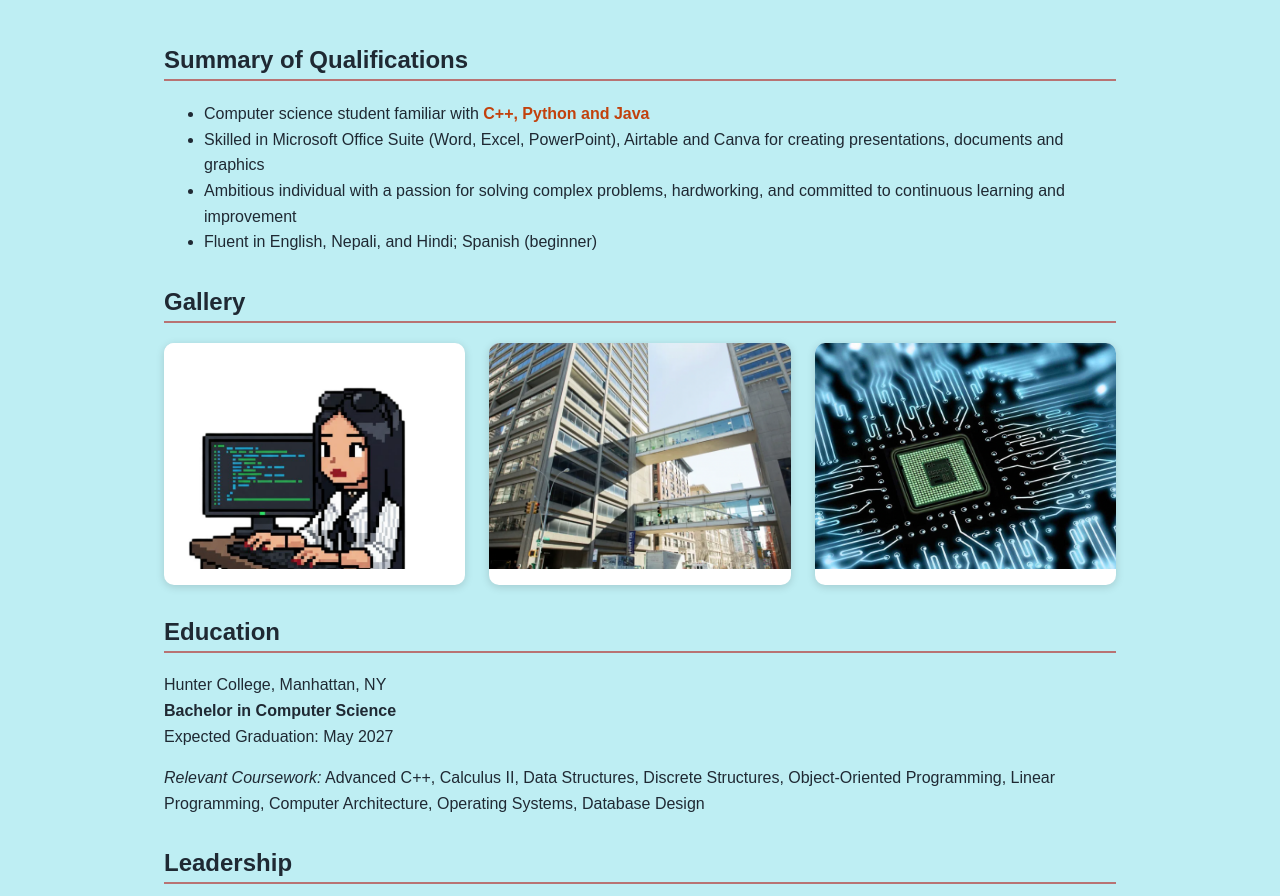
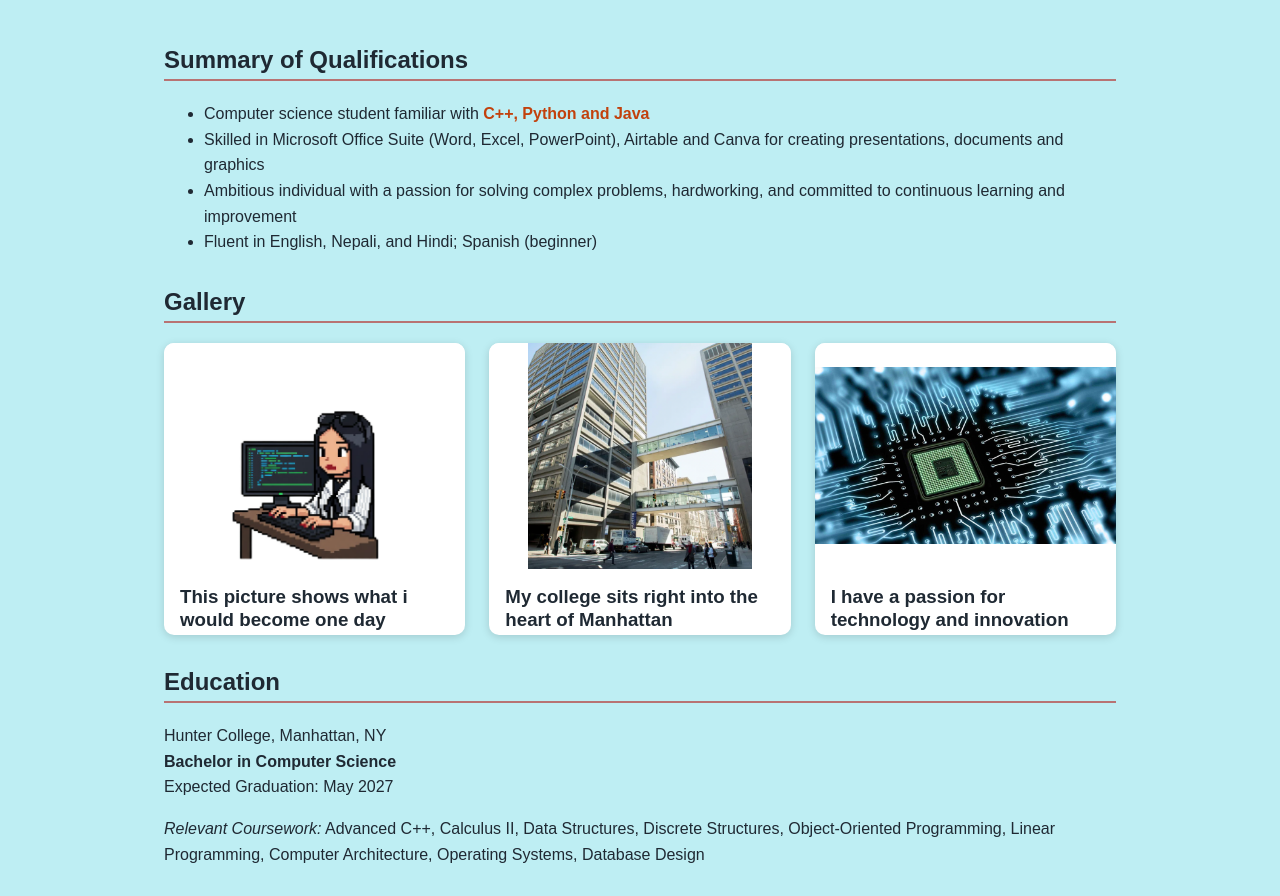
Before and after one commit to PasangBhuti/PasangBhuti.github.io, a plain HTML site: page index.html in a window 1280 px wide. Shown: the part 199-1095 px from the top of the page. Drawn offline with Linux system fonts and the light colour scheme.

Commit message:
changes on reflection

```diff
--- a/index.html
+++ b/index.html
@@ -39,19 +39,18 @@
             <h2>Gallery</h2>
             <div class="grid">
                 <article class="card">
-                    <img src="assets.png" alt="">
-                    <h3></h3>
+                    <img src="assets.png" alt="Featured Image">
+                    <h3>This picture shows what i would become one day</h3>
 
                 </article>
                 <article class="card">
-                    <img src="a.png" alt="">
-
+                    <img src="a.png" alt="HUNTER COLLEGE">
+                  <h3>My college sits right into the heart of Manhattan</h3>
 
                 </article>
                 <article class="card">
-                    <img src="b.png" alt="">
-
-
+                    <img src="b.png" alt="Interesting Image">
+                    <h3> I have a passion for technology and innovation</h3>
                 </article>
             </div>
         </section>
--- a/styles.css
+++ b/styles.css
@@ -122,11 +122,13 @@ section h2 {
     box-shadow: 0 6px 14px rgba(0, 0, 0, 0.2);
 }
 
+
 .card img {
     display: block;
     width: 100%;
-    aspect-ratio: 4 / 3;   /* keeps all three photos the same size */
-    object-fit: cover;     /* crops instead of stretching */
+    aspect-ratio: 4 / 3;
+    object-fit: contain;
+    background-color: #ffffff;
 }
 
 .card h3 {
```
Also changed, not shown: 1 other file.
